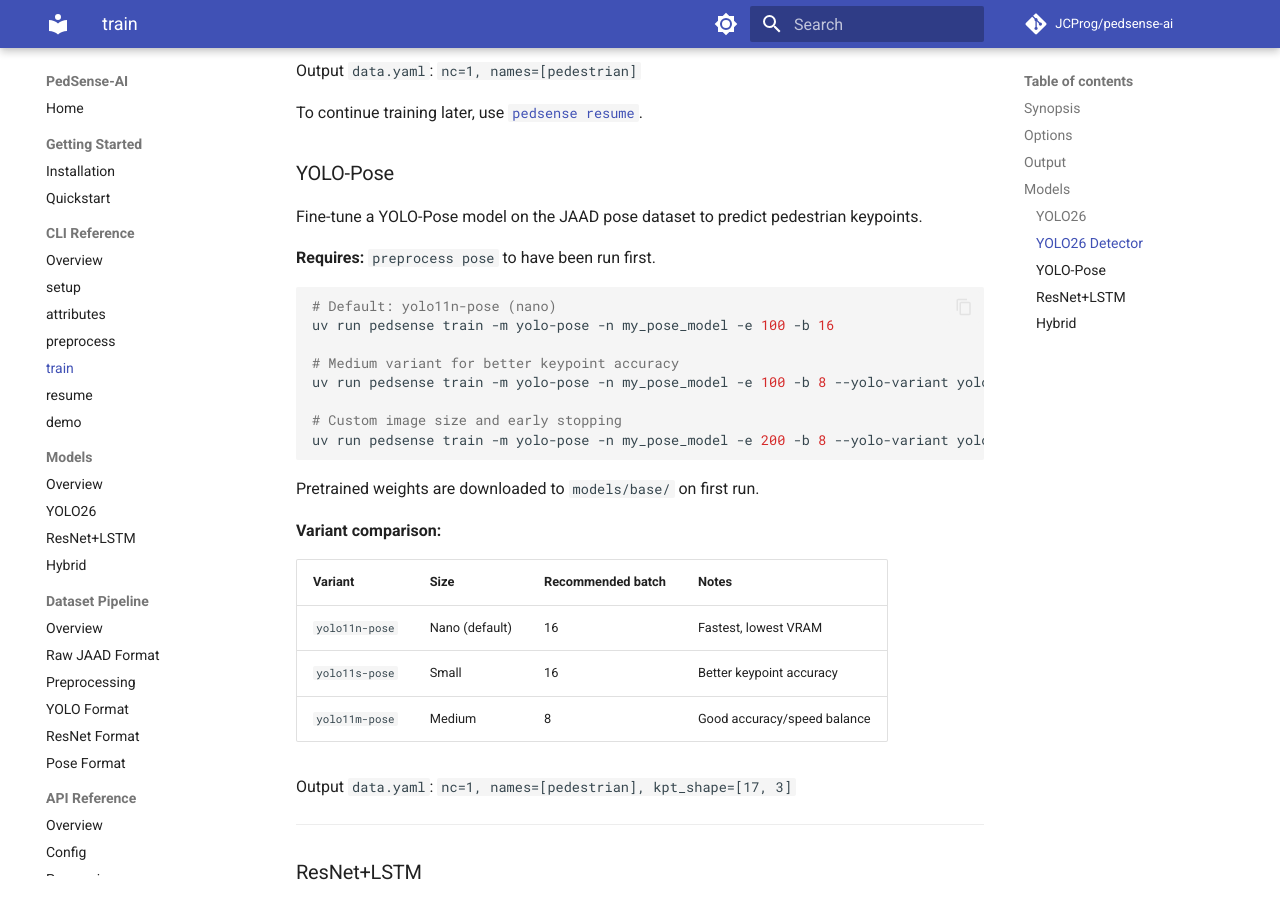
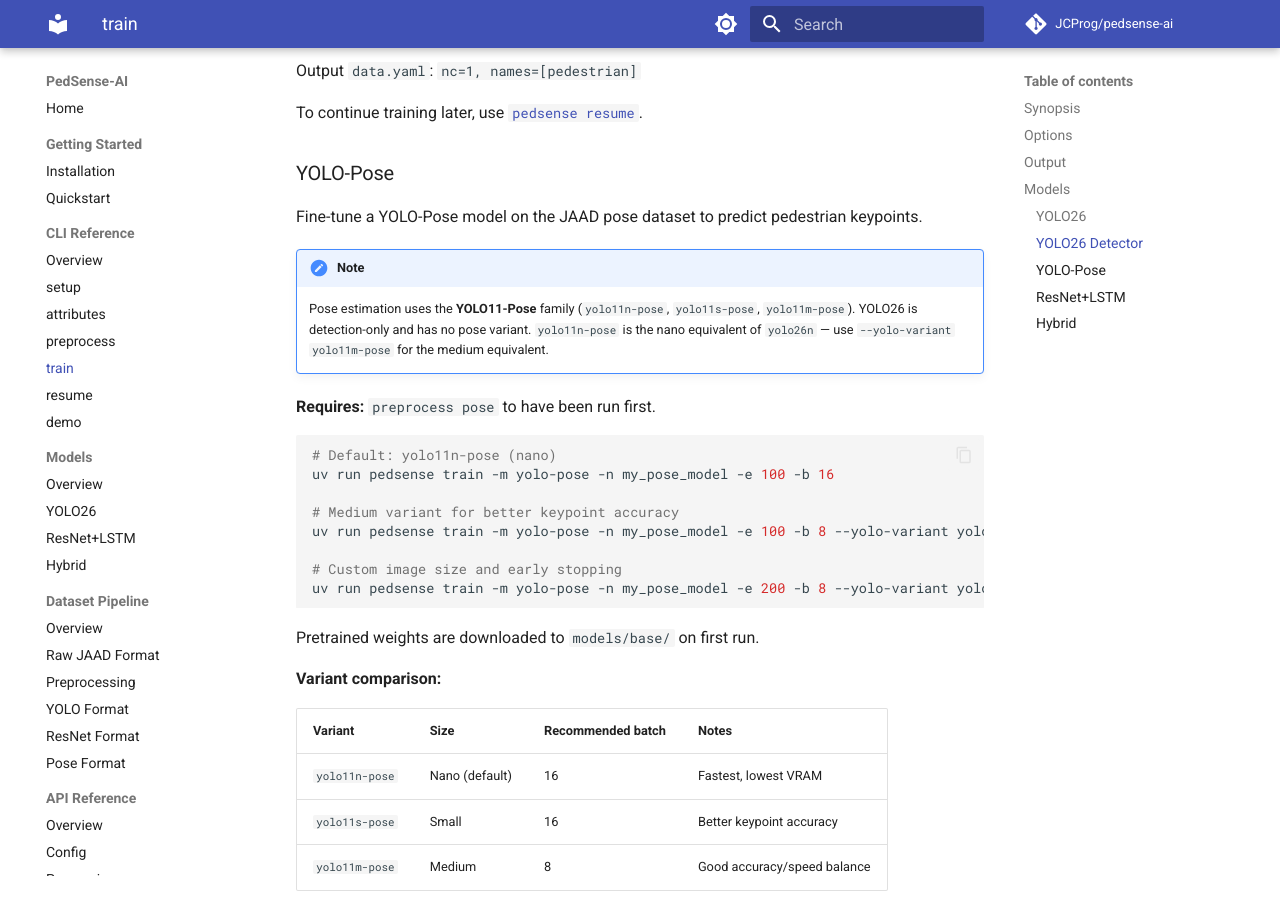
Before and after one commit to JC-prog/pedsense-ai, an MkDocs documentation site: the page built from docs/cli/train.md, in a window 1280 px wide and 900 px high, scrolled down 3034 px. Built offline with MkDocs 1.6.1 and Material for MkDocs 9.7.7, drawn with Linux system fonts in a browser that asks for light colours; comment, search, counter and statistics services are not loaded.

Commit message:
docs: update documentation

````diff
--- a/docs/cli/train.md
+++ b/docs/cli/train.md
@@ -91,6 +91,9 @@ To continue training later, use [`pedsense resume`](resume.md).
 
 Fine-tune a YOLO-Pose model on the JAAD pose dataset to predict pedestrian keypoints.
 
+!!! note
+    Pose estimation uses the **YOLO11-Pose** family (`yolo11n-pose`, `yolo11s-pose`, `yolo11m-pose`). YOLO26 is detection-only and has no pose variant. `yolo11n-pose` is the nano equivalent of `yolo26n` — use `--yolo-variant yolo11m-pose` for the medium equivalent.
+
 **Requires:** `preprocess pose` to have been run first.
 
 ```bash
````
